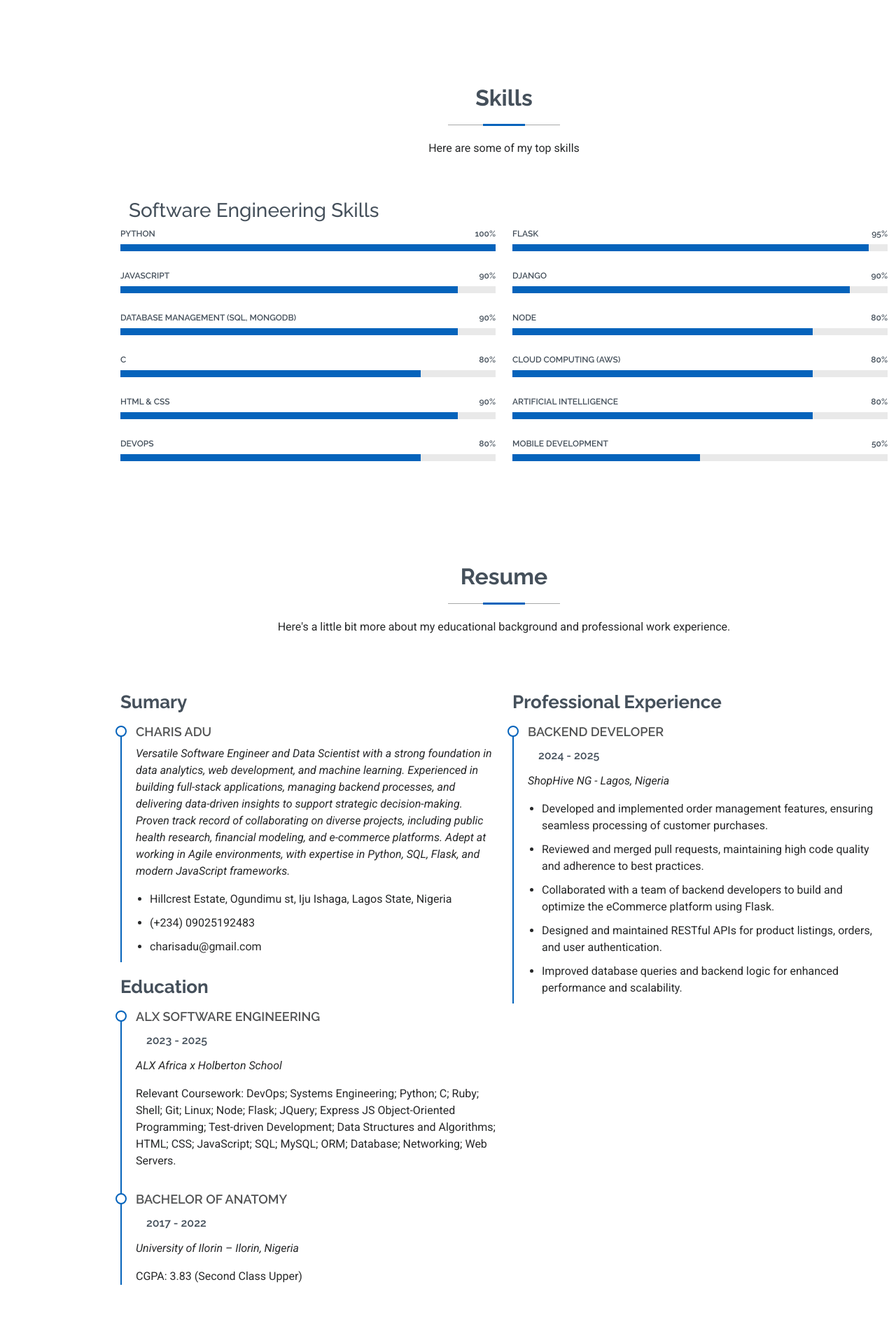
After one commit to Charis04/charisadu, a Django app: page /dev in a window 1280 px wide. The commit adds this page. Shown: the part 1418-3320 px from the top of the page at 70% size. Run offline with Django 5.2, Linux system fonts and the light colour scheme; data comes from the database, SQL or seed files in the repository; both versions use the stored data as it was after the commit; some libraries are stand-ins or nearby versions.

Commit message:
Add dev home view and template, update navigation and URL routing

```diff
--- /dev/null
+++ b/portfolio/templates/portfolio/dev_index.html
@@ -0,0 +1,495 @@
+{% extends "portfolio/layout.html" %}
+{% load static %}
+{% block home %}<a href="{% url 'dev-home' %}" class="active">{% endblock %}
+{% block content %}
+  <main class="main">
+
+    <!-- Hero Section -->
+    <section id="hero" class="hero section light-background">
+
+      <img src="{% static 'portfolio/Banner.jpg' %}" alt="">
+
+      <div class="container" data-aos="zoom-out">
+        <div class="row justify-content-center">
+          <div class="col-lg-9">
+            <h2>Charis Adu</h2>
+            <p>I'm <span class="typed" data-typed-items="a Software Engineer, Batman"></span><span class="typed-cursor typed-cursor--blink" aria-hidden="true"></span></p>
+            <div class="social-links">
+                <a href="https://x.com/Charis_sensei" target="_blank"><i class="bi bi-twitter-x"></i></a>
+              <a href="https://github.com/Charis04" target="_blank"><i class="bi bi-github"></i></a>
+              <a href="https://www.linkedin.com/in/charisadu/" target="_blank"><i class="bi bi-linkedin"></i></a>
+            </div>
+          </div>
+        </div>
+      </div>
+
+    </section><!-- /Hero Section -->
+
+    <!-- About Section -->
+    <section id="about" class="about section">
+
+      <!-- Section Title -->
+      <div class="container section-title" data-aos="fade-up">
+        <h2>About</h2>
+        <p>Hi, I'm Charis Adu, a Software Engineer based in Lagos, Nigeria. I’ve spent the past two years honing my skills in web development.</p>
+      </div><!-- End Section Title -->
+
+      <div class="container" data-aos="fade-up" data-aos-delay="100">
+
+        <div class="row gy-4 justify-content-center">
+          <div class="col-lg-4">
+            <img src="{% static 'portfolio/profile-img.png' %}" class="img-fluid" alt="">
+          </div>
+          <div class="col-lg-8 content">
+            <h2>Software Engineer</h2>
+            <p class="fst-italic py-3">
+              "The only way to do great work is to love what you do. If you haven't found it yet, keep looking. Don't settle. As with all matters of the heart, you'll know when you find it."
+            </p>
+            <p class="py-3">
+              Over the past few years, I’ve worked on a diverse range of projects—from building an eCommerce platform that connects users to nearby vendors (ShopHive), to crafting a relationship management app (Brotherly) that helps people stay connected to loved ones. I’ve collaborated with cross-functional teams, contributed to open-source projects, and developed production-ready APIs with tools like Flask, Python, SQL, and JavaScript.
+
+              I have a solid understanding of backend systems, API design, authentication, and database optimization. I’m also experienced with version control, Agile workflows, and the full software development lifecycle.
+
+              Beyond code, I enjoy working on meaningful projects that impact people positively. I'm always open to new challenges and opportunities to grow as an engineer.
+            </p>
+          </div>
+        </div>
+
+      </div>
+
+    </section><!-- /About Section -->
+
+    <!-- Skills Section -->
+    <section id="skills" class="skills section">
+
+      <!-- Section Title -->
+      <div class="container section-title" data-aos="fade-up">
+        <h2>Skills</h2>
+        <p>Here are some of my top skills</p>
+      </div><!-- End Section Title -->
+
+      <div class="container" data-aos="fade-up" data-aos-delay="100">
+
+        <div class="container skill-title" data-aos="fade-up">
+          <h3>Software Engineering Skills</h3>
+        </div><!-- End Section Title -->
+
+        <div class="row skills-content skills-animation">
+
+          <div class="col-lg-6">
+
+            <div class="progress">
+              <span class="skill"><span>Python</span> <i class="val">100%</i></span>
+              <div class="progress-bar-wrap">
+                <div class="progress-bar" role="progressbar" aria-valuenow="100" aria-valuemin="0" aria-valuemax="100"></div>
+              </div>
+            </div><!-- End Skills Item -->
+
+            <div class="progress">
+              <span class="skill"><span>JavaScript</span> <i class="val">90%</i></span>
+              <div class="progress-bar-wrap">
+                <div class="progress-bar" role="progressbar" aria-valuenow="90" aria-valuemin="0" aria-valuemax="100"></div>
+              </div>
+            </div><!-- End Skills Item -->
+
+            <div class="progress">
+              <span class="skill"><span>Database Management (SQL, MongoDB)</span> <i class="val">90%</i></span>
+              <div class="progress-bar-wrap">
+                <div class="progress-bar" role="progressbar" aria-valuenow="90" aria-valuemin="0" aria-valuemax="100"></div>
+              </div>
+            </div><!-- End Skills Item -->
+
+          </div>
+
+          <div class="col-lg-6">
+
+            <div class="progress">
+              <span class="skill"><span>Flask</span> <i class="val">95%</i></span>
+              <div class="progress-bar-wrap">
+                <div class="progress-bar" role="progressbar" aria-valuenow="95" aria-valuemin="0" aria-valuemax="100"></div>
+              </div>
+            </div><!-- End Skills Item -->
+
+            <div class="progress">
+              <span class="skill"><span>Django</span> <i class="val">90%</i></span>
+              <div class="progress-bar-wrap">
+                <div class="progress-bar" role="progressbar" aria-valuenow="90" aria-valuemin="0" aria-valuemax="100"></div>
+              </div>
+            </div><!-- End Skills Item -->
+
+            <div class="progress">
+              <span class="skill"><span>Node</span> <i class="val">80%</i></span>
+              <div class="progress-bar-wrap">
+                <div class="progress-bar" role="progressbar" aria-valuenow="80" aria-valuemin="0" aria-valuemax="100"></div>
+              </div>
+            </div><!-- End Skills Item -->
+
+          </div>
+
+          <div class="col-lg-6">
+
+            <div class="progress">
+              <span class="skill"><span>C</span> <i class="val">80%</i></span>
+              <div class="progress-bar-wrap">
+                <div class="progress-bar" role="progressbar" aria-valuenow="80" aria-valuemin="0" aria-valuemax="100"></div>
+              </div>
+            </div><!-- End Skills Item -->
+
+            <div class="progress">
+              <span class="skill"><span>HTML &amp; CSS</span> <i class="val">90%</i></span>
+              <div class="progress-bar-wrap">
+                <div class="progress-bar" role="progressbar" aria-valuenow="90" aria-valuemin="0" aria-valuemax="100"></div>
+              </div>
+            </div><!-- End Skills Item -->
+
+            <div class="progress">
+              <span class="skill"><span>DevOps</span> <i class="val">80%</i></span>
+              <div class="progress-bar-wrap">
+                <div class="progress-bar" role="progressbar" aria-valuenow="80" aria-valuemin="0" aria-valuemax="100"></div>
+              </div>
+            </div><!-- End Skills Item -->
+
+          </div>
+
+          <div class="col-lg-6">
+
+            <div class="progress">
+              <span class="skill"><span>Cloud Computing (AWS)</span> <i class="val">80%</i></span>
+              <div class="progress-bar-wrap">
+                <div class="progress-bar" role="progressbar" aria-valuenow="80" aria-valuemin="0" aria-valuemax="100"></div>
+              </div>
+            </div><!-- End Skills Item -->
+
+            <div class="progress">
+              <span class="skill"><span>Artificial Intelligence</span> <i class="val">80%</i></span>
+              <div class="progress-bar-wrap">
+                <div class="progress-bar" role="progressbar" aria-valuenow="80" aria-valuemin="0" aria-valuemax="100"></div>
+              </div>
+            </div><!-- End Skills Item -->
+
+            <div class="progress">
+              <span class="skill"><span>Mobile Development</span> <i class="val">50%</i></span>
+              <div class="progress-bar-wrap">
+                <div class="progress-bar" role="progressbar" aria-valuenow="50" aria-valuemin="0" aria-valuemax="100"></div>
+              </div>
+            </div><!-- End Skills Item -->
+
+          </div>
+
+        </div>
+
+      </div>
+
+    </section><!-- /Skills Section -->
+
+    <!-- Resume Section -->
+    <section id="resume" class="resume section">
+
+      <!-- Section Title -->
+      <div class="container section-title" data-aos="fade-up">
+        <h2>Resume</h2>
+        <p>Here's a little bit more about my educational background and professional work experience.</p>
+      </div><!-- End Section Title -->
+
+      <div class="container">
+
+        <div class="row">
+
+          <div class="col-lg-6" data-aos="fade-up" data-aos-delay="100">
+            <h3 class="resume-title">Sumary</h3>
+
+            <div class="resume-item pb-0">
+              <h4>Charis Adu</h4>
+              <p><em>Versatile Software Engineer and Data Scientist with a strong foundation in data analytics, web development, and machine learning. Experienced in building full-stack applications, managing backend processes, and delivering data-driven insights to support strategic decision-making. Proven track record of collaborating on diverse projects, including public health research, financial modeling, and e-commerce platforms. Adept at working in Agile environments, with expertise in Python, SQL, Flask, and modern JavaScript frameworks.</em></p>
+              <ul>
+                <li>Hillcrest Estate, Ogundimu st, Iju Ishaga, Lagos State, Nigeria</li>
+                <li>(+234) 09025192483</li>
+                <li>charisadu@gmail.com</li>
+              </ul>
+            </div><!-- Edn Resume Item -->
+
+            <h3 class="resume-title">Education</h3>
+            <div class="resume-item">
+              <h4>ALX Software Engineering</h4>
+              <h5>2023 - 2025</h5>
+              <p><em>ALX Africa x Holberton School</em></p>
+              <p>Relevant Coursework: DevOps; Systems Engineering; Python; C; Ruby; Shell; Git; Linux; Node; Flask; JQuery; Express JS Object-Oriented Programming; Test-driven Development; Data Structures and Algorithms; HTML; CSS; JavaScript; SQL; MySQL; ORM; Database; Networking; Web Servers.</p>
+            </div><!-- Edn Resume Item -->
+
+            <div class="resume-item">
+              <h4>Bachelor of Anatomy</h4>
+              <h5>2017 - 2022</h5>
+              <p><em>University of Ilorin – Ilorin, Nigeria</em></p>
+              <p>CGPA: 3.83 (Second Class Upper)</p>
+            </div><!-- Edn Resume Item -->
+
+          </div>
+
+          <div class="col-lg-6" data-aos="fade-up" data-aos-delay="200">
+            <h3 class="resume-title">Professional Experience</h3>
+            <div class="resume-item">
+              <h4>Backend Developer</h4>
+              <h5>2024 - 2025</h5>
+              <p><em>ShopHive NG - Lagos, Nigeria</em></p>
+              <ul>
+                <li>Developed and implemented order management features, ensuring seamless processing of customer purchases.</li>
+                <li>Reviewed and merged pull requests, maintaining high code quality and adherence to best practices.</li>
+                <li>Collaborated with a team of backend developers to build and optimize the eCommerce platform using Flask.</li>
+                <li>Designed and maintained RESTful APIs for product listings, orders, and user authentication.</li>
+                <li>Improved database queries and backend logic for enhanced performance and scalability.</li>
+              </ul>
+            </div><!-- Edn Resume Item -->
+
+          </div>
+
+        </div>
+
+      </div>
+
+    </section><!-- /Resume Section -->
+
+    <!-- Portfolio Section -->
+    <section id="portfolio" class="portfolio section">
+
+      <!-- Section Title -->
+      <div class="container section-title" data-aos="fade-up">
+        <h2>Portfolio</h2>
+        <p>Here are the projects I've worked on</p>
+      </div><!-- End Section Title -->
+
+      <div class="container">
+
+        <div class="isotope-layout" data-default-filter="*" data-layout="masonry" data-sort="original-order">
+
+          <ul class="portfolio-filters isotope-filters" data-aos="fade-up" data-aos-delay="100">
+            <li data-filter="*" class="filter-active">All</li>
+            <li data-filter=".filter-branding"> Web</li>
+            <li data-filter=".filter-app">Desktop</li>
+            <!--<li data-filter=".filter-product">Data Science</li>-->
+          </ul><!-- End Portfolio Filters -->
+
+          <div class="row gy-4 isotope-container" data-aos="fade-up" data-aos-delay="200">
+
+            {% for project in projects %}
+              {% if project.category == 'Desktop' %}
+              <div class="col-lg-4 col-md-6 portfolio-item isotope-item filter-app">
+              <img src="{{ project.image1 }}" class="img-fluid" alt="">
+              <div class="portfolio-info">
+                <h4>{{ project.title }}</h4>
+                <a href="{{ project.image1 }}" title="App 1" data-gallery="portfolio-gallery-app" class="glightbox preview-link"><i class="bi bi-zoom-in"></i></a>
+              </div>
+              <a href="{% url 'project' project.id %}" title="More Details" class="stretched-link"><i class="bi bi-link-45deg"></i></a>
+              </div><!-- End Portfolio Item -->
+              {% endif %}
+
+              {% if project.category == 'Software Engineering' %}
+              <div class="col-lg-4 col-md-6 portfolio-item isotope-item filter-branding">
+                <img src="{{ project.image1 }}" class="img-fluid" alt="">
+                <div class="portfolio-info">
+                  <h4>{{ project.title }}</h4>
+                  <a href="{{ project.image1 }}" title="Branding 1" data-gallery="portfolio-gallery-branding" class="glightbox preview-link"><i class="bi bi-zoom-in"></i></a>
+                </div>
+                <a href="{% url 'project' project.id %}" title="More Details" class="stretched-link"><i class="bi bi-link-45deg" ></i></a>
+              </div><!-- End Portfolio Item -->
+              {% endif %}
+
+              {% if project.category == 'Data Science' %}
+              <div class="col-lg-4 col-md-6 portfolio-item isotope-item filter-product">
+                <img src="assets/img/masonry-portfolio/masonry-portfolio-2.jpg" class="img-fluid" alt="">
+                <div class="portfolio-info">
+                  <h4>Product 1</h4>
+                  <p>Lorem ipsum, dolor sit</p>
+                  <a href="assets/img/masonry-portfolio/masonry-portfolio-2.jpg" title="Product 1" data-gallery="portfolio-gallery-product" class="glightbox preview-link"><i class="bi bi-zoom-in"></i></a>
+                  <a href="" title="More Details" class="details-link"><i class="bi bi-link-45deg"></i></a>
+                </div>
+              </div><!-- End Portfolio Item -->
+              {% endif %}
+            {% endfor %}
+
+          </div><!-- End Portfolio Container -->
+
+        </div>
+
+      </div>
+
+    </section><!-- /Portfolio Section -->
+
+    <!-- Certificaitons Section -->
+    <section id="services" class="services section">
+
+      <!-- Section Title -->
+      <div class="container section-title" data-aos="fade-up">
+        <h2>Certificaitons</h2>
+        <p>Here are some of the Certificaitons I've earned over the years</p>
+      </div><!-- End Section Title -->
+
+      <div class="container">
+
+        <div class="row gy-4">
+          <!-- Removed 'col-lg-4' class from service item because there are only 2 certs-->
+          <div class=" col-md-6" data-aos="fade-up" data-aos-delay="100">
+            <div class="service-item item-cyan position-relative">
+              <img src="{% static 'portfolio/Alx-cert.png' %}" class="img-fluid" alt="">
+              <a href="#" class="stretched-link">
+                <h3>ALX Software Engineering</h3>
+              </a>
+            </div>
+          </div><!-- End Service Item -->
+
+          <div class=" col-md-6" data-aos="fade-up" data-aos-delay="200">
+            <div class="service-item item-orange position-relative">
+              <img src="{% static 'portfolio/CS50P-cert.png' %}" class="img-fluid" alt="">
+              <a href="#" class="stretched-link">
+                <h3>CS50 Python</h3>
+              </a>
+            </div>
+          </div><!-- End Service Item -->
+
+        </div>
+
+      </div>
+
+    </section><!-- /Services Section -->
+
+    <!-- Testimonials Section -->
+    <section id="testimonials" class="testimonials section">
+
+      <!-- Section Title -->
+      <div class="container section-title" data-aos="fade-up">
+        <h2>Testimonials</h2>
+        <p>Don't take my word for it. Listen to my clients and colleagues</p>
+      </div><!-- End Section Title -->
+
+      <div class="container" data-aos="fade-up" data-aos-delay="100">
+
+        <div class="swiper init-swiper">
+          <script type="application/json" class="swiper-config">
+            {
+              "loop": true,
+              "speed": 600,
+              "autoplay": {
+                "delay": 5000
+              },
+              "slidesPerView": "auto",
+              "pagination": {
+                "el": ".swiper-pagination",
+                "type": "bullets",
+                "clickable": true
+              }
+            }
+          </script>
+          <div class="swiper-wrapper">
+
+            <div class="swiper-slide">
+              <div class="testimonial-item">
+                <div class="row gy-4 justify-content-center">
+                  <div class="col-lg-6">
+                    <div class="testimonial-content">
+                      <p>
+                        <i class="bi bi-quote quote-icon-left"></i>
+                        <span>Charis is more than just technically skilled, He's an incredibly responsive and patient individual always fostering a collaborative environment and willing to answer questions and explain concepts in a clear and concise way. I never felt hesitant asking for help or dedicating a task to him at any point in time, knowing he'd patiently guide me through any challenges I faced and always right in time to deliver.</span>
+                        <i class="bi bi-quote quote-icon-right"></i>
+                      </p>
+                      <h3>Dr Abraham Ogwuche</h3>
+                      <h4>Data Scientist</h4>
+                      <div class="stars">
+                        <i class="bi bi-star-fill"></i><i class="bi bi-star-fill"></i><i class="bi bi-star-fill"></i><i class="bi bi-star-fill"></i><i class="bi bi-star-fill"></i>
+                      </div>
+                    </div>
+                  </div>
+                  <div class="col-lg-2 text-center">
+                    <img src="assets/img/testimonials/testimonials-1.jpg" class="img-fluid testimonial-img" alt="">
+                  </div>
+                </div>
+              </div>
+            </div><!-- End testimonial item -->
+
+          </div>
+          <div class="swiper-pagination"></div>
+        </div>
+
+      </div>
+
+    </section><!-- /Testimonials Section -->
+
+    <!-- Contact Section -->
+    <section id="contact" class="contact section">
+
+      <!-- Section Title -->
+      <div class="container section-title" data-aos="fade-up">
+        <h2>Contact</h2>
+        <p>For further enqueries, feel free to reach out to me</p>
+      </div><!-- End Section Title -->
+
+      <div class="container" data-aos="fade" data-aos-delay="100">
+
+        <div class="row gy-4">
+
+          <div class="col-lg-4">
+            <div class="info-item d-flex" data-aos="fade-up" data-aos-delay="200">
+              <i class="bi bi-geo-alt flex-shrink-0"></i>
+              <div>
+                <h3>Address</h3>
+                <p>Ogundimu Street, Iju Ishaga, Lagos State, Nigeria</p>
+              </div>
+            </div><!-- End Info Item -->
+
+            <div class="info-item d-flex" data-aos="fade-up" data-aos-delay="300">
+              <i class="bi bi-telephone flex-shrink-0"></i>
+              <div>
+                <h3>Call Us</h3>
+                <p>+234 902 519 2483</p>
+              </div>
+            </div><!-- End Info Item -->
+
+            <div class="info-item d-flex" data-aos="fade-up" data-aos-delay="400">
+              <i class="bi bi-envelope flex-shrink-0"></i>
+              <div>
+                <h3>Email Us</h3>
+                <p>charisadu@gmail.com</p>
+              </div>
+            </div><!-- End Info Item -->
+
+          </div>
+
+          <div class="col-lg-8">
+            <form action="forms/contact.php" method="post" class="php-email-form" data-aos="fade-up" data-aos-delay="200">
+              <div class="row gy-4">
+
+                <div class="col-md-6">
+                  <input type="text" name="name" class="form-control" placeholder="Your Name" required="">
+                </div>
+
+                <div class="col-md-6 ">
+                  <input type="email" class="form-control" name="email" placeholder="Your Email" required="">
+                </div>
+
+                <div class="col-md-12">
+                  <input type="text" class="form-control" name="subject" placeholder="Subject" required="">
+                </div>
+
+                <div class="col-md-12">
+                  <textarea class="form-control" name="message" rows="6" placeholder="Message" required=""></textarea>
+                </div>
+
+                <div class="col-md-12 text-center">
+                  <div class="loading">Loading</div>
+                  <div class="error-message"></div>
+                  <div class="sent-message">Your message has been sent. Thank you!</div>
+
+                  <button type="submit">Send Message</button>
+                </div>
+
+              </div>
+            </form>
+          </div><!-- End Contact Form -->
+
+        </div>
+
+      </div>
+
+    </section><!-- /Contact Section -->
+
+  </main>
+
+{% endblock %}
--- a/portfolio/templates/portfolio/layout.html
+++ b/portfolio/templates/portfolio/layout.html
@@ -37,7 +37,7 @@
 
     <nav id="navmenu" class="navmenu">
       <ul>
-        <li><a href="{% url 'home' %}" class="active"><i class="bi bi-house navicon"></i><span>Home</span></a></li>
+        <li>{% block home %}<a href="{% url 'home' %}" class="active">{% endblock %}<i class="bi bi-house navicon"></i><span>Home</span></a></li>
         <li><a href="#about"><i class="bi bi-person navicon"></i><span>About</span></a></li>
         <li><a href="#resume"><i class="bi bi-file-earmark-text navicon"></i><span>Resume</span></a></li>
         <li><a href="#portfolio"><i class="bi bi-images navicon"></i><span>Portfolio</span></a></li>
--- a/portfolio/urls.py
+++ b/portfolio/urls.py
@@ -4,5 +4,6 @@ from . import views
 
 urlpatterns = [
     path('', views.home, name='home'),
+    path('dev', views.dev_home, name='dev-home'),
     path('project/<int:id>', views.project, name='project'),
 ]
--- a/portfolio/views.py
+++ b/portfolio/views.py
@@ -6,6 +6,10 @@ def home(request):
     projects = Project.objects.all()
     return render(request, 'portfolio/index.html', {'projects': projects})
 
+def dev_home(request):
+    projects = Project.objects.all()
+    return render(request, 'portfolio/dev_index.html', {'projects': projects})
+
 def project(request, id):
     project = Project.objects.get(id=id)
     print(project)
```
Also changed, not shown: db.sqlite3.
